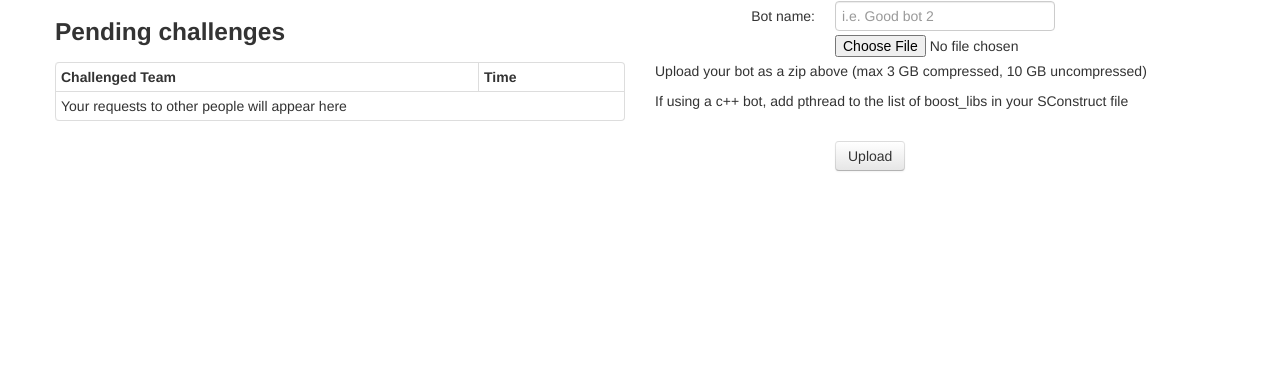
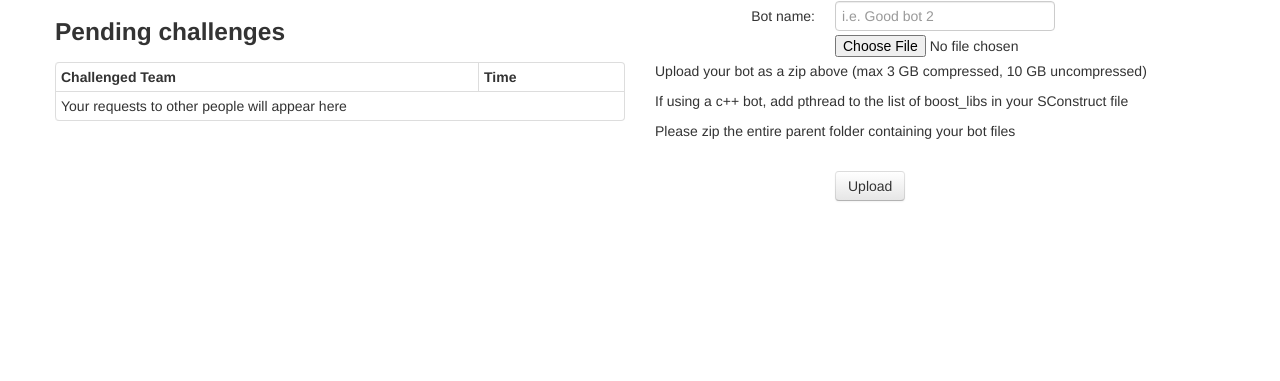
Before and after one commit to mitpokerbots/scrimmage, a Flask app: template scrimmage/templates/manage_team.html in a window 1280 px wide. Shown: the part 338-719 px from the top of the page. Run offline with Flask 2, Linux system fonts and the light colour scheme; the template is opened without the code that fills it, so the values that code supplies are empty; some libraries are stand-ins or nearby versions.

Commit message:
Add disclaimer about zipping parent folder

```diff
--- a/scrimmage/templates/manage_team.html
+++ b/scrimmage/templates/manage_team.html
@@ -100,6 +100,7 @@
             </div>
             <p>Upload your bot as a zip above (max 3 GB compressed, 10 GB uncompressed)</p>
             <p>If using a c++ bot, add pthread to the list of boost_libs in your SConstruct file</p>
+            <p>Please zip the entire parent folder containing your bot files</p>
           </div>
           <div class="control-group">
             <div class="controls">
```
